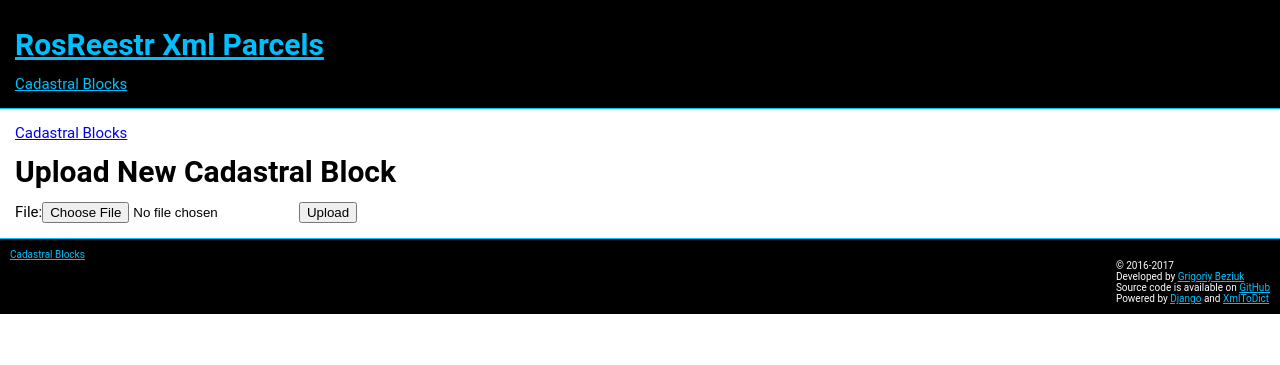
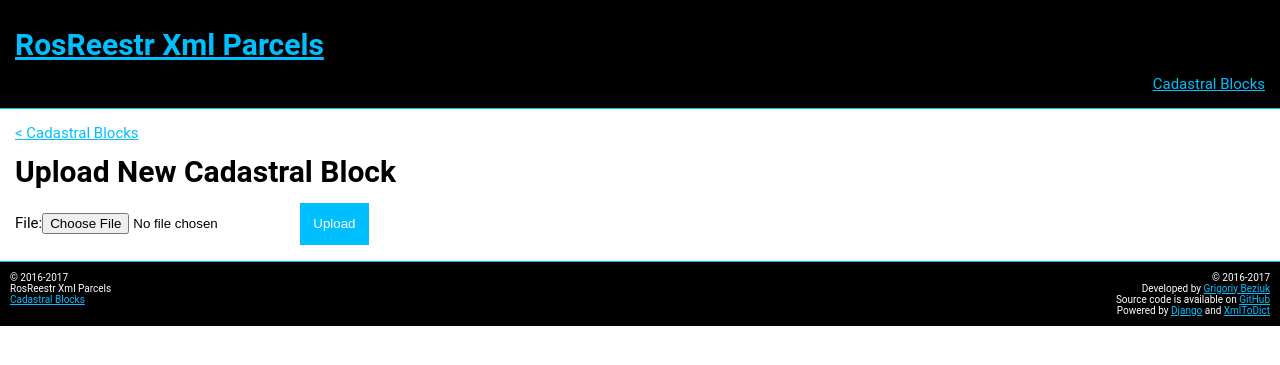
Before and after one commit to gbezyuk/rosreestr-xml, a Django app: page /upload/ in a window 1280 px wide. Shown: the top 365 px of the page. Run offline with Django 3.2, Linux system fonts and the light colour scheme.

Commit message:
breadcrumbs for parcel details; styling updates

```diff
--- a/backend/parcels/static/css/parcels.css
+++ b/backend/parcels/static/css/parcels.css
@@ -16,15 +16,29 @@ h1, h2, h3, h4, h5, h6, h7 {
     line-height: 2em;
 }
 
+a {
+    color: deepskyblue;
+    transition:color 1s ease-in-out;
+}
+
+a:hover {
+    color: dodgerblue;
+}
+
 header {
     border-bottom: 1px solid deepskyblue;
     background-color: black;
     color: white;
     padding: 1em;
     font-size: 1.5em;
+    overflow: hidden;
 }
     header a {
         color: deepskyblue;
+    }
+
+    header nav {
+        float: right;
     }
 
 footer {
@@ -40,9 +54,37 @@ footer {
 
     footer .credits {
         float: right;
+        text-align: right;
+    }
+
+    footer nav {
+        float: left;
     }
 
 .wrapper {
     font-size: 1.5em;
     padding: 1em;
 }
+
+button {
+    color: white;
+    background: deepskyblue;
+    border: 1px solid white;
+    padding: 1em;
+    transition: background-color 1s ease-in-out, color .5s linear .5s;
+    cursor: pointer;
+}
+
+button:hover {
+    background-color: white;
+    border-color: deepskyblue;
+    color: deepskyblue;
+}
+
+.breadcrumbs {
+}
+    .breadcrumbs a {
+    }
+    .breadcrumbs a::before {
+        content: '< '
+    }
--- a/backend/parcels/templates/layout.html
+++ b/backend/parcels/templates/layout.html
@@ -19,6 +19,8 @@
         </div>
         <footer>
             <nav>
+                &copy; 2016-2017<br>
+                {% trans "RosReestr Xml Parcels" %}<br>
                 <a href="{% url 'cadastral_block_list' %}">{% trans "Cadastral Blocks" %}</a>
                 {% comment %}<a href="{% url 'parcel_list' %}">{% trans "Parcels" %}</a>{% endcomment %}
             </nav>
--- a/backend/parcels/templates/parcels/parcel_details.html
+++ b/backend/parcels/templates/parcels/parcel_details.html
@@ -2,6 +2,11 @@
 {% load i18n %}
 
 {% block title %}{{ parcel }} - {{ block.super }}{% endblock %}
+
+{% block breadcrumbs %}
+    <a href="{% url 'cadastral_block_list' %}">{% trans "Cadastral Blocks" %}</a>
+    <a href="{% url 'cadastral_block_details' parcel.block.id %}">{{ parcel.block }}</a>
+{% endblock %}
 
 {% block content %}
     <h1>{{ parcel }}</h1>
```
